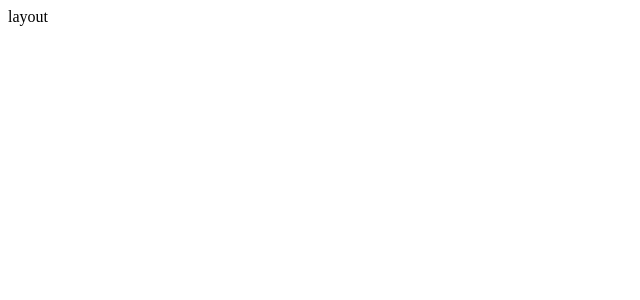
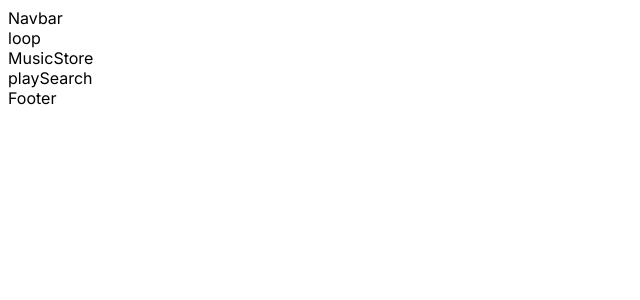
Before and after one commit to gaureshpai/MelodyStream, a Next.js app: page / in a window 1280 px wide. Shown: the top 300 px of the page, without its empty margins (0-640 px from the left). Built offline with nearby package versions, Linux system fonts and the light colour scheme.

Commit message:
components added and adjusted
also layout and the page is updated

also readme is updated as required

```diff
--- a/app/layout.tsx
+++ b/app/layout.tsx
@@ -1,9 +1,21 @@
-import React from 'react'
+import type { Metadata } from "next";
+import { Inter } from "next/font/google";
 
-const layout = () => {
+const inter = Inter({ subsets: ["latin"] });
+
+export const metadata: Metadata = {
+  title: "Music player",
+  description: "Dev by Gauresh",
+};
+
+export default function RootLayout({
+  children,
+}: Readonly<{
+  children: React.ReactNode;
+}>) {
   return (
-    <div>layout</div>
-  )
+    <html lang="en">
+      <body className={inter.className}>{children}</body>
+    </html>
+  );
 }
-
-export default layout
--- a/app/page.tsx
+++ b/app/page.tsx
@@ -1,8 +1,15 @@
 import React from 'react'
+import Navbar from "@/components/Navbar";
+import Footer from "@/components/Footer";
+import Main from '@/components/Main';
 
 const page = () => {
   return (
-    <div>page</div>
+    <div>
+      <Navbar />
+      <Main/>
+      <Footer />
+    </div>
   )
 }
 
--- /dev/null
+++ b/components/Main.tsx
@@ -0,0 +1,19 @@
+import React from 'react';
+import Loop from './loop';
+import MusicStore from './MusicStore';
+import PlaySearch from './playSearch';
+
+const Main = () => {
+    return (
+        <div>
+
+            <main>
+                <Loop />
+                <MusicStore />
+                <PlaySearch />
+            </main>
+        </div>
+    );
+};
+
+export default Main;
--- a/components/loop.tsx
+++ b/components/loop.tsx
@@ -1,9 +1,9 @@
 import React from 'react'
 
-const loop = () => {
+const Loop = () => {
   return (
     <div>loop</div>
   )
 }
 
-export default loop
+export default Loop
```
Also changed, not shown: public/styles/Footer.css (added), public/styles/MusicStore.css (added), public/styles/Navbar.css (added), public/styles/globals.css (added), public/styles/loop.css (added), public/styles/playSearch.css (added), 1 other file (tests, documents, lock files or other folders).
